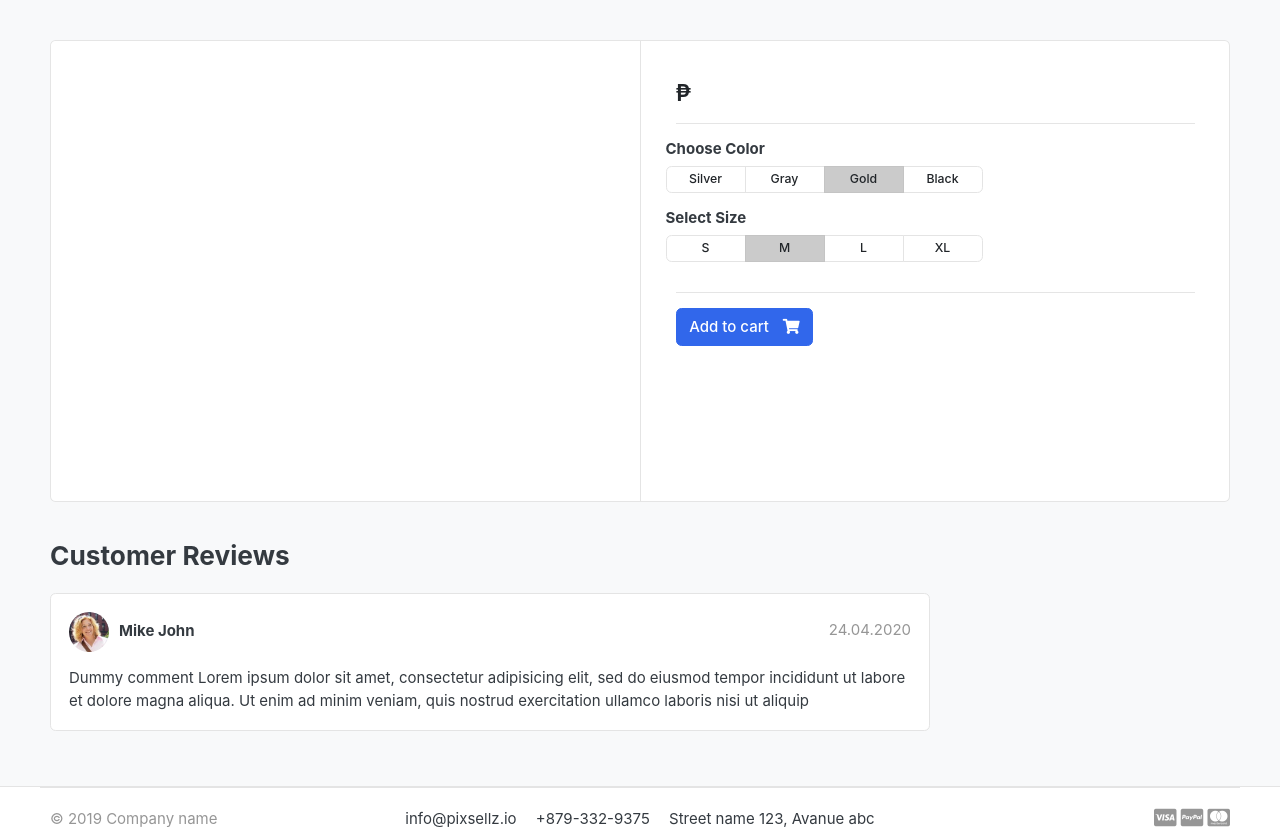
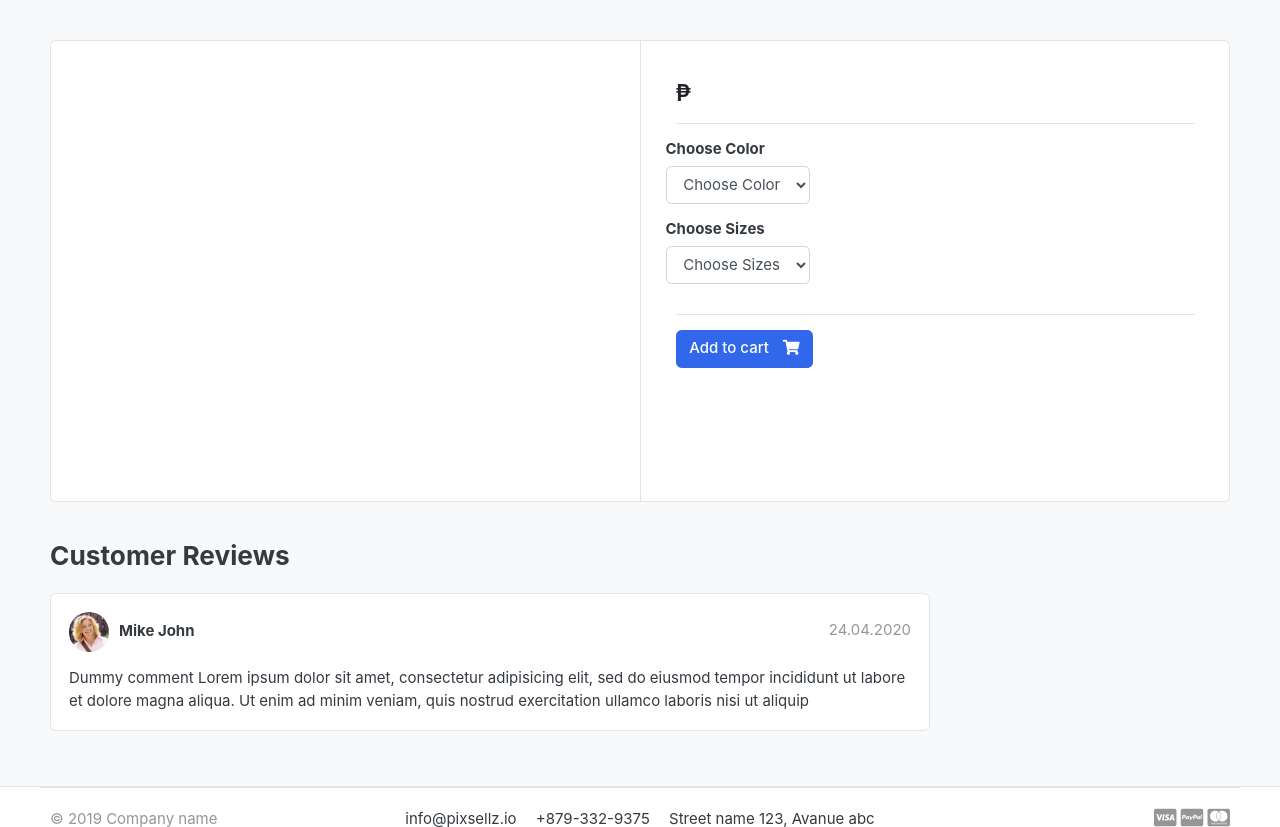
Before and after one commit to cristiantoongph/django-ecommerce, a Django app: template templates/store/product_detail.html in a window 1280 px wide. Shown: the part 118-945 px from the top of the page. Run offline with Django 4.2, Linux system fonts and the light colour scheme; the template is opened without the code that fills it, so the values that code supplies are empty; some libraries are stand-ins or nearby versions; some web fonts are replaced.

Commit message:
final commit

```diff
--- a/carts/models.py
+++ b/carts/models.py
@@ -1,5 +1,5 @@
 from django.db import models
-from store.models import Product
+from store.models import Product, Variation
 
 class Cart(models.Model):
   cart_id = models.CharField(max_length=250, blank=True)
@@ -11,6 +11,7 @@ class Cart(models.Model):
 
 class CartItem(models.Model):
   product = models.ForeignKey(Product, on_delete=models.CASCADE)
+  variations = models.ManyToManyField(Variation, blank=True)
   cart = models.ForeignKey(Cart, on_delete=models.CASCADE)
   quantity = models.IntegerField()
   is_active = models.BooleanField(default=True)
@@ -18,5 +19,5 @@ class CartItem(models.Model):
   def sub_total(self):
     return self.product.price * self.quantity
 
-  def __str__(self):
+  def __unicode__(self):
     return self.product
--- a/carts/views.py
+++ b/carts/views.py
@@ -1,6 +1,6 @@
 from django.http import HttpResponse
 from django.shortcuts import get_object_or_404, redirect, render
-from store.models import Product
+from store.models import Product, Variation
 from .models import Cart, CartItem
 from django.core.exceptions import ObjectDoesNotExist
 
@@ -13,6 +13,18 @@ def _cart_id(request):
 
 def add_cart(request, product_id):
   product = Product.objects.get(id=product_id)#get product
+  product_variation = []
+  if request.method == 'POST':
+    #loop tru variations(color and size)
+    for item in request.POST:
+      key = item
+      value = request.POST[key]
+      # check if key and value matches Variation Model methods (color and size)
+      try:
+        variation = Variation.objects.get(product=product, variation_category__iexact=key, variation_value__iexact=value)
+        product_variation.append(variation)
+      except:
+        pass
 
   #if cart exists get the card in session else create cart object
   try:
--- a/templates/store/product_detail.html
+++ b/templates/store/product_detail.html
@@ -18,8 +18,10 @@
   </article> <!-- gallery-wrap .end// -->
       </aside>
       <main class="col-md-6 border-left">
+
+    <form action="{% url 'add_cart' single_product.id %}" method="POST">
+      {% csrf_token %}
       <article class="content-body">
-
         <h2 class="title">{{ single_product.product_name }}</h2>
 
         <div class="mb-3">
@@ -28,47 +30,34 @@
 
         <p>{{ single_product.description }}</p>
 
-
+        {% comment %} VARIATIONS {% endcomment %}
         <hr>
           <div class="row">
             <div class="item-option-select">
               <h6>Choose Color</h6>
-        <div class="btn-group btn-group-sm btn-group-toggle" data-toggle="buttons">
-          <label class="btn btn-light">
-            <input type="radio" name="radio_color"> Silver
-          </label>
-          <label class="btn btn-light">
-            <input type="radio" name="radio_color" > Gray
-          </label>
-          <label class="btn btn-light active">
-            <input type="radio" name="radio_color checked"> Gold
-          </label>
-          <label class="btn btn-light">
-            <input type="radio" name="radio_color"> Black
-          </label>
-        </div>
+                <select name="color" class="form-control" required>
+                  {% comment %} COLORS {% endcomment %}
+                  <option value="" disabled selected>Choose Color</option>
+                  {% for i in single_product.variation_set.colors %}
+                    <option value="{{ i.variation_value }}">{{ i.variation_value }}</option>
+                  {% endfor %}
+                </select>
             </div>
           </div> <!-- row.// -->
          <div class="row">
           <div class="item-option-select">
-        <h6>Select Size</h6>
-        <div class="btn-group btn-group-sm btn-group-toggle" data-toggle="buttons">
-          <label class="btn btn-light">
-            <input type="radio" name="radio_color"> S
-          </label>
-          <label class="btn btn-light active">
-            <input type="radio" name="radio_color" checked> M
-          </label>
-          <label class="btn btn-light">
-            <input type="radio" name="radio_color"> L
-          </label>
-          <label class="btn btn-light">
-            <input type="radio" name="radio_color"> XL
-          </label>
-        </div>
+            <h6>Choose Sizes</h6>
+              <select name="size" class="form-control" required>
+                {% comment %} COLORS {% endcomment %}
+                <option value="" disabled selected>Choose Sizes</option>
+                {% for i in single_product.variation_set.size %}
+                  <option value="{{ i.variation_value }}">{{ i.variation_value }}</option>
+                {% endfor %}
+              </select>
           </div>
           </div> <!-- row.// -->
           <hr>
+          {% comment %} END VARIATIONS {% endcomment %}
 
       {% if single_product.stock <= 0 %}
         <h5 class="text-danger">Out of Stock</h5>
@@ -79,12 +68,12 @@
           <a href="{% url 'cart' %}" class="btn  btn-outline-primary"> <span class="text">View Cart</span> <i class="fas fa-eye"></i>  </a>
           {% else %}
 
-      <a href="{% url 'add_cart' single_product.id %}" class="btn  btn-primary"> <span class="text">Add to cart</span> <i class="fas fa-shopping-cart"></i>  </a>
+        <button type="submit" class="btn  btn-primary"> <span class="text">Add to cart</span> <i class="fas fa-shopping-cart"></i>  </button>
         {% endif %}
       {% endif %}
+      </article> <!-- product-info-aside .// -->
+    </form>
 
-
-  </article> <!-- product-info-aside .// -->
       </main> <!-- col.// -->
     </div> <!-- row.// -->
   </div> <!-- card.// -->
```
Also changed, not shown: carts/admin.py (+8 -2 lines), store/admin.py (+7 -1 lines), store/models.py (+25 -0 lines), carts/migrations/0002_cartitem_variations.py (added), store/migrations/0002_variation.py (added). Lines whose indentation alone changed are shown as unchanged.
